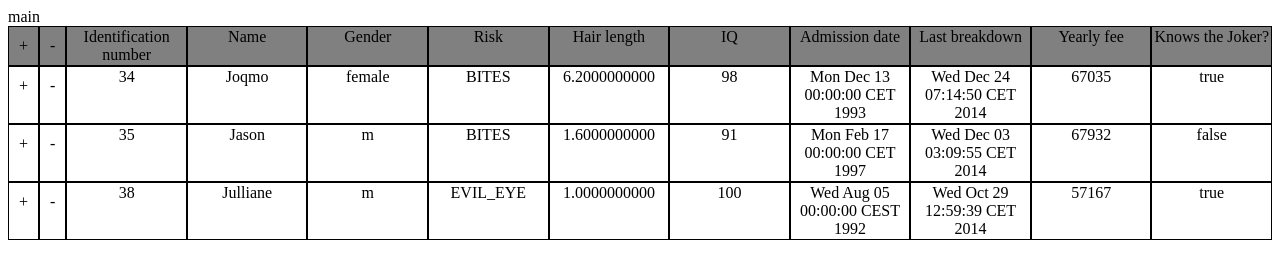
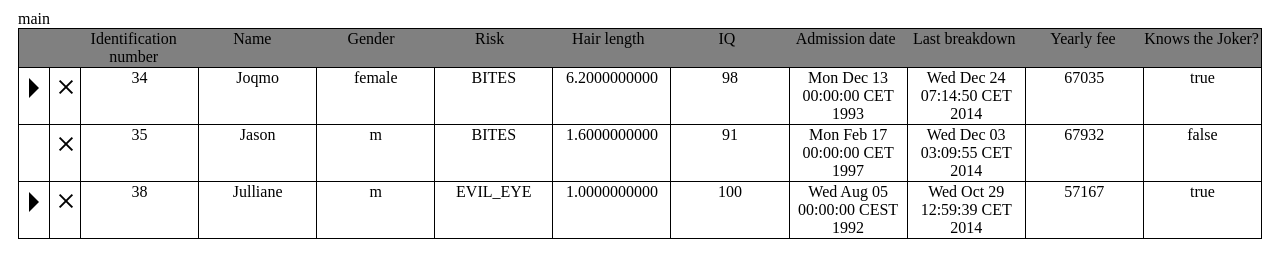
Before and after one commit to egemon/Ataccama, a React app: page / in a window 1280 px wide. Built offline with nearby package versions, Linux system fonts and the light colour scheme.

Commit message:
Fixed functionality, added icons

```diff
--- /dev/null
+++ b/DataRow/DataRow.css
@@ -0,0 +1,38 @@
+.arrow {
+    width: 0;
+    height: 0;
+    border: 10px solid transparent;
+}
+.arrow-down {
+    border-top-color: #000;
+    border-bottom: none;
+}
+
+.arrow-right {
+    border-left-color: #000;
+    border-right: none;
+}
+.arrow.arrow--hidden {
+    opacity: 0;
+}
+
+
+.cross {
+    width: 10px;
+    height: 10px;
+    opacity: 1;
+}
+.cross:before, .cross:after {
+    position: absolute;
+    left: 15px;
+    content: ' ';
+    height: 18px;
+    width: 2px;
+    background-color: #000;
+}
+.cross:before {
+    transform: rotate(45deg);
+}
+.cross:after {
+    transform: rotate(-45deg);
+}
--- /dev/null
+++ b/DataRow/DataRow.js
@@ -0,0 +1,79 @@
+/**
+ * Created by ilukianov on 24.09.16.
+ */
+import React from 'react';
+import DataTable from '../DataTable/DataTable';
+
+class DataRow extends React.Component {
+	constructor (props){
+		super(props);
+		this.handlers = {
+			'+': this.toggleView.bind(this),
+			'-': this.remove.bind(this)
+		};
+		this.state = {
+			hiddenClass: 'hidden'
+		}
+	}
+
+	toggleView(){
+		this.setState({
+			hiddenClass: this.state.hiddenClass === 'hidden' ? '' :
+				'hidden'
+		});
+		console.log('expand');
+	}
+
+	remove(){
+		console.log('remove');
+	}
+
+	render(){
+		let item = this.props.item;
+		let keys = Object.keys(item.data);
+		let headers = ['+', '-', ...keys];
+		let relations = Object.keys(item.kids)[0];
+
+		let cells = headers.map((key, j) => {
+			switch (key) {
+				case '+':
+					let arrowHidden = relations ? '' : 'arrow--hidden';
+					return (
+						<div key={key}
+						     className="data-table__row-cell data-table__row-cell-icon"
+						     onClick={this.handlers[key]}>
+							<div className={`arrow arrow-${this.state.hiddenClass ? 'right' : 'down'} ${arrowHidden}`}></div>
+						</div>
+					);
+				case '-':
+					return (
+						<div key={key}
+						     className="data-table__row-cell data-table__row-cell-icon"
+						     onClick={this.handlers[key]}>
+							<div className="cross"></div>
+						</div>
+					);
+				default:
+					return (
+						<div key={key} className="data-table__row-cell">
+							{item.data[key]}
+						</div>
+					);
+			}
+		});
+
+		return (
+			<div className="data-table__data-item">
+				<div className="data-table__data-row">
+				{cells}
+				</div>
+				<div className={"data-table__data-details " + this.state.hiddenClass}>
+					<DataTable data={item} />
+				</div>
+			</div>
+		);
+
+	}
+}
+
+export default  DataRow;
--- a/DataTable/DataTable.css
+++ b/DataTable/DataTable.css
@@ -1,7 +1,7 @@
 .data-table {
     display: flex;
     flex-wrap: wrap;
-    margin: 0 0 3px 0;
+    margin: 10px;
     padding: 0;
 }
 
@@ -13,11 +13,20 @@
 }
 
 .data-table__header-cell.data-table__header-cell--0,
+.data-table__header-cell.data-table__header-cell--1{
+    opacity: 0;
+}
+
+.data-table__header-cell.data-table__header-cell--0,
 .data-table__header-cell.data-table__header-cell--1,
-.data-table__row-cell.data-table__row-cell--0,
-.data-table__row-cell.data-table__row-cell--1 {
+.data-table__row-cell.data-table__row-cell-icon {
+    padding: 10px;
     width: initial;
-    padding: 10px;
+}
+
+.data-table__row-cell.data-table__row-cell-icon {
+    position: relative;
+    cursor: pointer;
 }
 
 .data-table__header-row,
@@ -26,22 +35,34 @@
     justify-content: space-between;
     width: 100%;
 }
+.data-table__header-row {
+    border: 1px solid;
+}
+
 .data-table__header-cell,
 .data-table__row-cell {
     flex-grow: 2;
     width: 100%;
     padding: 1px;
     text-align: center;
-    border: 1px solid;
+    border-right: 1px solid;
+    border-bottom: 1px solid;
 }
+
+.data-table__header-cell:first-child,
+.data-table__row-cell:first-child {
+    border-left: 1px solid;
+}
+.data-table__header-cell {
+    border: none;
+}
+
 .data-table__data-container {
     display: flex;
     flex-direction: column;
     width: 100%;
 }
-.data-table__data-details {
+
+.hidden {
     display: none;
 }
-.data-table__data-details--expanded {
-    display: block;
-}
--- a/DataTable/DataTable.js
+++ b/DataTable/DataTable.js
@@ -2,30 +2,11 @@
  * Created by ilukianov on 24.09.16.
  */
 import React from 'react';
-import store from '../Store/store';
+import DataRow from '../DataRow/DataRow';
 
 class DataTable extends React.Component {
 	constructor (props){
 		super(props);
-		this.handlers = {
-			'+': this.toggleView.bind(this),
-			'-': this.remove.bind(this)
-		};
-		this.state = {
-			expandedClass: ''
-		}
-	}
-
-	toggleView(){
-		this.setState({
-			expandedClass: this.state.expandedClass === 'data-table__data-details--expanded' ? '' :
-			'data-table__data-details--expanded'
-		});
-		console.log('expand');
-	}
-
-	remove(){
-		console.log('remove');
 	}
 
 	render(){
@@ -33,8 +14,8 @@ class DataTable extends React.Component {
 		if (!title) {
 			return <div></div>;
 		}
-
-		let keys = Object.keys(this.props.data.kids[title].records[0].data);
+		let childrens = this.props.data.kids[title].records;
+		let keys = Object.keys(childrens[0].data);
 
 		let headers = ['+', '-', ...keys];
 		let headersElements = headers.map( (columnTitle, i)=> {
@@ -46,27 +27,8 @@ class DataTable extends React.Component {
 			);
 		}) ;
 
-		let rows = this.props.data.kids[title].records.map((item, i) => {
-			let cells = headers.map((key, j) => {
-				return (
-					<div key={key}
-					     className={"data-table__row-cell " + "data-table__row-cell--" + j}
-					     onClick={this.handlers[key]}>
-						{item.data[key] || key}
-					</div>
-				);
-			});
-
-			return (
-				<div key={i} className="data-table__data-item">
-					<div className="data-table__data-row">
-					{cells}
-					</div>
-					<div className={"data-table__data-details " + this.state.expandedClass}>
-						<DataTable data={item} />
-					</div>
-				</div>
-			);
+		let rows = childrens.map((item, i) => {
+			return <DataRow key={i} item={item}/>;
 		});
 
 
--- a/main.js
+++ b/main.js
@@ -1,11 +1,15 @@
 require('./DataTable/DataTable.css');
+require('./DataRow/DataRow.css');
 import React from 'react';
 import ReactDOM from 'react-dom';
 import store from './Store/store';
 import DataTable from './DataTable/DataTable';
 let root = {
 	data: {
-
+		test1: 'test1',
+		test2: 'test2',
+		test3: 'test3',
+		test4: 'test4',
 	},
 	kids: {
 		main: {
```
